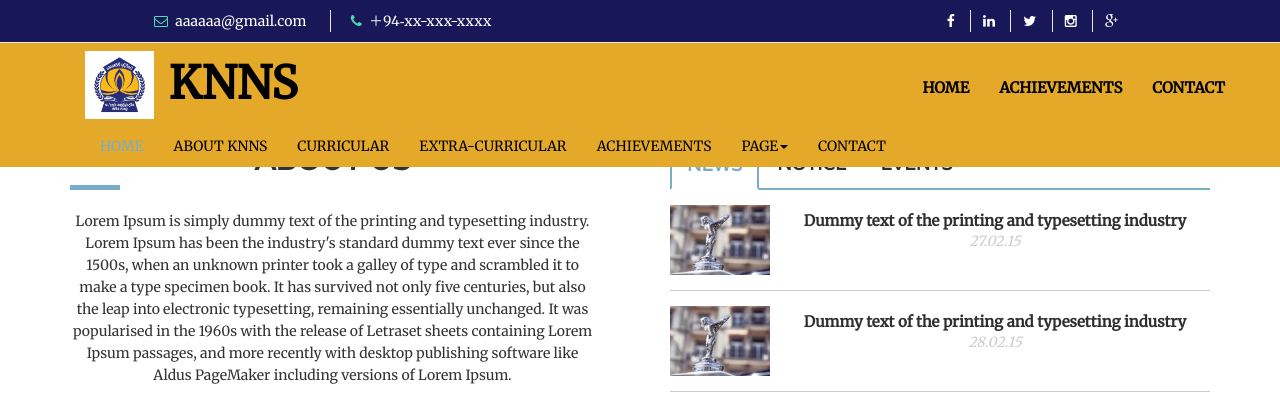
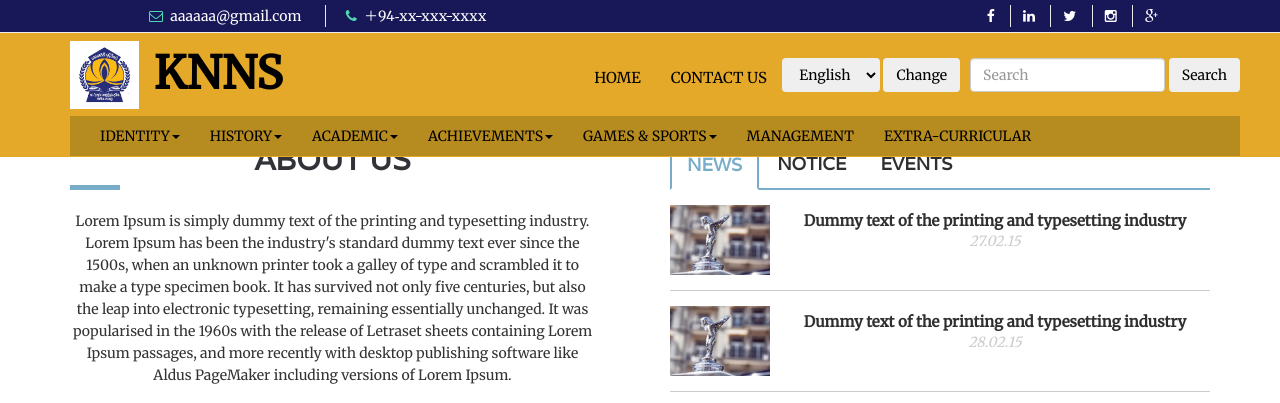
Before and after one commit to RasangaSrimal/school, a Django app: page / in a window 1280 px wide. Shown: the top 403 px of the page. Run offline with Django 3.2, Linux system fonts and the light colour scheme; some libraries are stand-ins or nearby versions.

Commit message:
Add sinhala language

```diff
--- a/school/urls.py
+++ b/school/urls.py
@@ -22,4 +22,5 @@ urlpatterns = [
     path('admin/', admin.site.urls),
     path('', include('home.urls', namespace='home')),
 	path('accounts/', include('allauth.urls')),
+	path('i18n/', include('django.conf.urls.i18n')),
 ]
--- a/static/css/style.css
+++ b/static/css/style.css
@@ -117,7 +117,7 @@ body,html{
 
 #topbar {
   background: rgba(24, 23, 88, 1);
-  padding: 10px 0;
+  padding: 5px 0;
   border-bottom: 1px solid #eee;
   font-size: 14px;
     width: 100%;
@@ -125,12 +125,12 @@ body,html{
 
 .float-left {
     float: left;
-  padding-left: 150px;
+  padding-left: 145px;
 }
 
 .float-right {
     float: right;
-  padding-right: 150px;
+  padding-right: 110px;
 }
 
 .text-white {
@@ -197,12 +197,12 @@ body,html{
     display:block;
     height:68px;
     margin-top: -22px;
+    margin-left: -15px;
   }
 
   .lang-change{
     color: #000;
     font-size: 15px;
-    font-weight: bold;
     margin-top: 25px;
   }
 
@@ -236,10 +236,9 @@ body,html{
     background-color: transparent;
   }
   .navbar-nav > li > .dropdown-menu {
-    background-color: #48575a;
+    background-color: rgba(24, 23, 88, 1);
   }
   .navbar-nav > li > .dropdown-menu:before {
-    border-bottom: 15px solid #48575a;
     border-left: 15px solid transparent;
     border-right: 15px solid transparent;
     content: "";
@@ -263,7 +262,7 @@ body,html{
     border-bottom: medium none;
   }
   .dropdown-menu > li > a:focus, .dropdown-menu > li > a:hover {
-    background-color:transparent;
+    background-color: rgba(229, 169, 42, 1);
     text-decoration: none;
   }
   .dropdown-menu > .active > a, .dropdown-menu > .active > a:focus, .dropdown-menu > .active > a:hover {
@@ -274,6 +273,13 @@ body,html{
   }
   .navbar-default .navbar-nav > .open > a, .navbar-default .navbar-nav > .open > a:focus, .navbar-default .navbar-nav > .open > a:hover {
     background-color: transparent;
+  }
+  .pr-2 {
+   padding-right: 10px;
+  }
+
+  .nav-bottom {
+    background-color: rgba(182, 139, 32, 1);
   }
 
   /*--------------------*/
--- a/templates/base.html
+++ b/templates/base.html
@@ -1,4 +1,5 @@
 <!DOCTYPE html>
+{% load i18n %}
 {% load static %}
 <html lang="en">
   <head>
@@ -13,7 +14,7 @@
     <meta name="viewport" content="width=device-width, initial-scale=1">
 
     <!-- Favicon -->
-    <link rel="shortcut icon" type="image/icon" href="{% static 'img/wpf-favicon.png' %}"/>
+    <link rel="shortcut icon" type="image/icon" href="{% static 'img/logo2.png' %}"/>
 
     <!-- CSS
     ================================================== -->
@@ -48,13 +49,13 @@
       <script src="https://oss.maxcdn.com/html5shiv/3.7.2/html5shiv.min.js"></script>
       <script src="https://oss.maxcdn.com/respond/1.4.2/respond.min.js"></script>
     <![endif]-->
-
   </head>
   <body>
 
     <!-- SCROLL TOP BUTTON -->
     <a href="#" class="back-to-top"><i class="fa fa-chevron-up"></i></a>
     <!-- END SCROLL TOP BUTTON -->
+
     <!--=========== BEGIN HEADER SECTION ================-->
     <header id="header">
       <!-- BEGIN MENU -->
@@ -66,7 +67,7 @@
                                         <i class="fa fa-phone text-white"></i><span class="text-white"> ＋94‐xx-xxx-xxxx</span>
                                 </div>
                                 <div class="social-links float-right">
-                                        <a href="https://www.facebook.com/Buddhist-and-Pali-College-Hachioji-Tokyo-BPCHT-103692408312695/?notif_id=1608629903038462&notif_t=page_invite_accept&ref=notif" class="facebook"><i class="fa fa-facebook text-white"></i></a>
+                                        <a href="https://www.facebook.com/KanumuldeniyaNorthNavodyaSchool" class="facebook"><i class="fa fa-facebook text-white"></i></a>
                                         <a href="#" class="linkedin"><i class="fa fa-linkedin text-white"></i></a>
 
                                         <a href="#" class="twitter"><i class="fa fa-twitter text-white"></i></a>
@@ -99,30 +100,78 @@
 					</div>
 				<div id="navbar1" class="navbar-collapse collapse">
 				  <ul id="top-menu" class="nav navbar-nav main-nav navbar-right lang-change">
-					<li><a href="{% url 'home:courses' %}">Home</a></li>
-					<li><a href="{% url 'home:gallery' %}">Achievements</a></li>
-					<li><a href="{% url 'home:contact' %}">Contact</a></li>
+					<li><a href="{% url 'home:courses' %}">{% trans "Home" %}</a></li>
+					<li><a href="{% url 'home:contact' %}">{% trans "Contact us" %}</a></li>
+					<li class="pr-2">
+                                                        <form  action="{% url 'set_language' %}" method="post">{% csrf_token %}
+                                                                <input name="next" type="hidden" value="{{ redirect_to }}">
+                                                                <select name="language" class="btn btn-outline-success my-2 my-sm-0">
+                                                                        {% get_current_language as LANGUAGE_CODE %}
+                                                                        {% get_available_languages as LANGUAGES %}
+                                                                        {% get_language_info_list for LANGUAGES as languages %}
+                                                                        {% for language in languages %}
+                                                                        <option value="{{ language.code }}"{% if language.code == LANGUAGE_CODE %} selected{% endif %}>
+                                                                        {{ language.name_local }}
+                                                                        </option>
+                                                                        {% endfor %}
+                                                                </select>
+                                                                <input class=" btn btn-outline-success my-2 my-sm-0" type="submit" value="Change">
+                                                        </form>
+                                                </li>
+					<li><form class="form-inline my-2 my-lg-0">
+      <input class="form-control mr-sm-2" type="search" placeholder="Search" aria-label="Search">
+      <button class="btn btn-outline-success my-2 my-sm-0" type="submit">Search</button>
+    </form></li>
+
 				  </ul>
 			</div>
 			</div>
-			<div class="container">
+			<div class="container nav-bottom">
 				<div id="navbar" class="navbar-collapse collapse">
 				  <ul id="top-menu" class="nav navbar-nav main-nav">
-					<li class="active"><a href="{% url 'home:home' %}">Home</a></li>
-					<li><a href="{% url 'home:courses' %}">About KNNS</a></li>
-					<li><a href="scholarship.html">Curricular</a></li>
-					<li><a href="{% url 'home:events' %}">Extra-Curricular</a></li>
-					<li><a href="{% url 'home:gallery' %}">Achievements</a></li>
-					<!--<li><a href="blog-archive.html">OBA/SDS</a></li>-->
 					<li class="dropdown">
-					  <a href="#" class="dropdown-toggle" data-toggle="dropdown" role="button" aria-expanded="false">Page<span class="caret"></span></a>
+					  <a href="#" class="dropdown-toggle" data-toggle="dropdown" role="button" aria-expanded="false">Identity<span class="caret"></span></a>
 					  <ul class="dropdown-menu" role="menu">
-						<li><a href="404.html">404 Page</a></li>
-						<li><a href="#">Link Two</a></li>
-						<li><a href="#">Link Three</a></li>
+						<li><a href="404.html">Motto</a></li>
+						<li><a href="#">Flag</a></li>
+						<li><a href="#">Anthem</a></li>
+						<li><a href="#">Uniform</a></li>
 					  </ul>
 					</li>
-					<li><a href="{% url 'home:contact' %}">Contact</a></li>
+					<li class="dropdown">
+					  <a href="#" class="dropdown-toggle" data-toggle="dropdown" role="button" aria-expanded="false">History<span class="caret"></span></a>
+					  <ul class="dropdown-menu" role="menu">
+						<li><a href="404.html">March of time</a></li>
+						<li><a href="#">Principles</a></li>
+						<li><a href="#">Prefects</a></li>
+					  </ul>
+					</li>
+					<li class="dropdown">
+					  <a href="#" class="dropdown-toggle" data-toggle="dropdown" role="button" aria-expanded="false">Academic<span class="caret"></span></a>
+					  <ul class="dropdown-menu" role="menu">
+						<li><a href="404.html">Subjects</a></li>
+						<li><a href="#">Results</a></li>
+						<li><a href="#">Staffs</a></li>
+					  </ul>
+					</li>
+					<li class="dropdown">
+					  <a href="#" class="dropdown-toggle" data-toggle="dropdown" role="button" aria-expanded="false">Achievements<span class="caret"></span></a>
+					  <ul class="dropdown-menu" role="menu">
+						<li><a href="404.html">Academic</a></li>
+						<li><a href="#">Sports</a></li>
+						<li><a href="#">Extra-curricular</a></li>
+					  </ul>
+					</li>
+					<li class="dropdown">
+					  <a href="#" class="dropdown-toggle" data-toggle="dropdown" role="button" aria-expanded="false">Games & Sports<span class="caret"></span></a>
+					  <ul class="dropdown-menu" role="menu">
+						<li><a href="404.html">Academic</a></li>
+						<li><a href="#">Sports</a></li>
+						<li><a href="#">Extra-curricular</a></li>
+					  </ul>
+					</li>
+					<li><a href="{% url 'home:courses' %}">Management</a></li>
+					<li><a href="{% url 'home:events' %}">Extra-Curricular</a></li>
 				  </ul>
 				</div><!--/.nav-collapse -->
 			</div>
@@ -147,7 +196,7 @@
             <div class="col-ld-3  col-md-3 col-sm-3">
               <div class="single_footer_widget">
                 <h3>About Us</h3>
-                <p> Lorem Ipsum has been the industry's standard dummy text ever since the 1500s, when an unknown printer took a galley of type and scrambled it to make a type specimen book.</p>
+                <p>when an unknown printer took a galley of type and scrambled it to make a type specimen book.</p>
               </div>
             </div>
             <div class="col-ld-3  col-md-3 col-sm-3">
@@ -156,9 +205,6 @@
                 <ul class="footer_widget_nav">
                   <li><a href="#">Our Tutors</a></li>
                   <li><a href="#">Our Students</a></li>
-                  <li><a href="#">Our Team</a></li>
-                  <li><a href="#">Forum</a></li>
-                  <li><a href="#">News &amp; Media</a></li>
                 </ul>
               </div>
             </div>
@@ -168,9 +214,6 @@
                 <ul class="footer_widget_nav">
                   <li><a href="#">Link 1</a></li>
                   <li><a href="#">Link 2</a></li>
-                  <li><a href="#">Link 3</a></li>
-                  <li><a href="#">Link 4</a></li>
-                  <li><a href="#">Link 5</a></li>
                 </ul>
               </div>
             </div>
@@ -212,8 +255,6 @@
     </footer>
     <!--=========== END FOOTER SECTION ================-->
 
-
-
     <!-- Javascript Files
     ================================================== -->
 
@@ -235,14 +276,7 @@
     <script src='https://cdn.rawgit.com/pguso/jquery-plugin-circliful/master/js/jquery.circliful.min.js'></script>
     <!-- Gallery slider -->
     <script type="text/javascript" language="javascript" src="{% static 'js/jquery.tosrus.min.all.js' %}"></script>
-
     <!-- Custom js-->
     <script src="{% static 'js/custom.js' %}"></script>
-    <!--===============================================
-    Template Design By WpFreeware Team.
-    Author URI : http://www.wpfreeware.com/
-    ====================================================-->
-
-
   </body>
 </html>
```
Also changed, not shown: school/settings.py (+21 -0 lines), locale/si/LC_MESSAGES/django.po (added), 1 other file.
